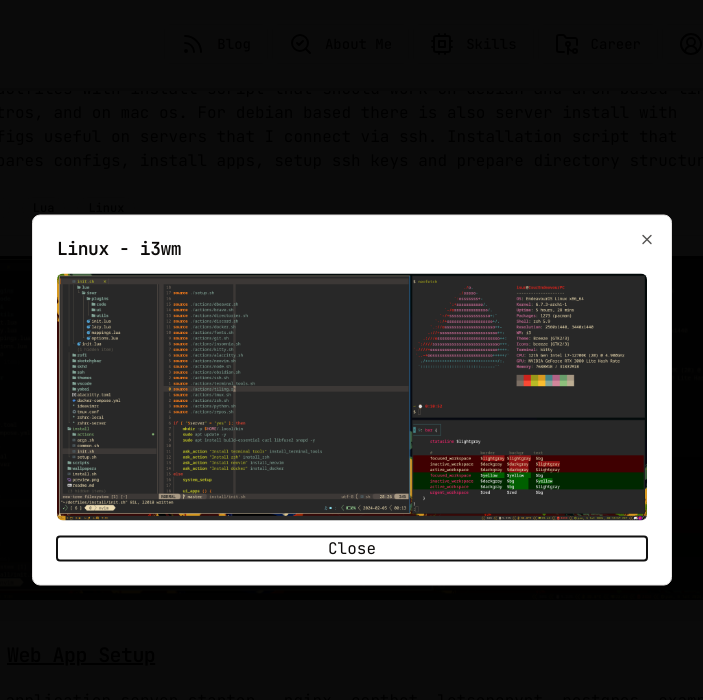
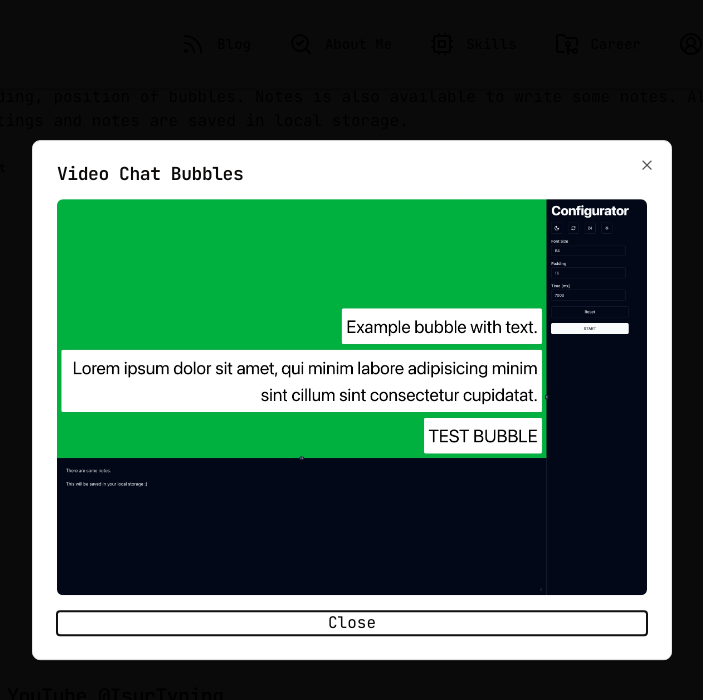
Before and after one commit to Isur/portfolio, a Next.js app: page / in a window 1280 px wide. Both pictures are taken after a click on the picture 640 px from the left and 427 px from the top of the page. Shown: the top 700 px of the page, without its empty margins (288-991 px from the left). Built offline with nearby package versions, Linux system fonts and the light colour scheme.

Commit message:
Personal updates

```diff
--- a/src/components/panels/personal.tsx
+++ b/src/components/panels/personal.tsx
@@ -17,6 +17,7 @@
   <a
     className="hover:shadow-xd text-xl underline flex flex-row gap-5"
     href={href}
+    target="_blank"
   >
     <Github />
     {name}
@@ -46,7 +47,7 @@
 );
 
 export const Personal: FC = () => {
-  const videoId = "7GJktvVaytI";
+  const videoId = "wnWMS4X1R7E";
   return (
     <div className="flex flex-col grow gap-5 p-10 justify-center items-center min-w-[300px] max-w-[900px]">
       <SomethingPersonal
@@ -67,11 +68,34 @@
         url="https://chat-bubbles.isur.dev"
         description="App that allows to create video chat bubbles that might be used on videos/streams. App has green background and typing creates bubbles like in chat. There is also possibility to change some settings like font size or padding, position of bubbles. Notes is also available to write some notes. All settings and notes are saved in local storage."
       />
+      <Dialog>
+        <DialogTrigger asChild>
+          <Image
+            src="/video-chat-bubble.jpeg"
+            alt="chat-bubbles"
+            className="rounded-md object-cover hover:cursor-pointer"
+            width={211 * 3}
+            height={142 * 3}
+          />
+        </DialogTrigger>
+        <DialogOverlay />
+        <DialogContent className="">
+          <DialogTitle> Video Chat Bubbles </DialogTitle>
+          <Image
+            src="/video-chat-bubble.jpeg"
+            alt="chat-bubbles"
+            className="rounded-md object-cover"
+            width={2117}
+            height={1420}
+          />
+          <DialogClose> Close </DialogClose>
+        </DialogContent>
+      </Dialog>
       <SomethingPersonal
         name="YouTube @IsurTyping"
         skills={["Typing", "Keyboard", "Video editing"]}
         url="https://youtube.com/@IsurTyping"
-        description="My YouTube channel where I upload typing videos. Daily short and weekly full video. I utilize here my other project - video chat bubbles."
+        description="My YouTube channel where I upload typing videos of me practing with tools like monkeytype or typing club. I utilize here my other project - video chat bubbles."
       />
       <iframe
         width="100%"
@@ -110,18 +134,6 @@
           <DialogClose> Close </DialogClose>
         </DialogContent>
       </Dialog>
-      <SomethingPersonal
-        name="Web App Setup"
-        skills={["nginx", "docker", "CI/CD"]}
-        url="https://github.com/Isur/web-app-setup"
-        description="Web application server starter - nginx, certbot, letsencrypt, postgres, example apps and github workflows for testing and deploying. Easy to use and modify for new projects that are deployed on linux server."
-      />
-      <SomethingPersonal
-        name="TS Start"
-        skills={["TypeScript", "Docker", "jest"]}
-        url="https://github.com/Isur/ts-start"
-        description="Starter for Typescript app with scripts, swc, jest, eslint, prettier, dockerfile, docker compose and all configs. Great start for PoC or some testing without need to setup everything from scratch."
-      />
     </div>
   );
 };
--- a/src/components/panels/projects.tsx
+++ b/src/components/panels/projects.tsx
@@ -132,7 +132,7 @@
         developers and helping them with React, Node.
       </p>
 
-      <h1 className="text-xl"> ALM Services Technology Group </h1>
+      <h1 className="text-3xl"> ALM Services Technology Group </h1>
 
       {PROJECTS_ALM.map((project) => (
         <ProjectItemCard key={project.title} {...project} />
@@ -146,7 +146,7 @@
         experienced developers.
       </p>
 
-      <h1 className="text-xl"> Estimity </h1>
+      <h1 className="text-3xl"> Estimity </h1>
 
       {PROJECTS_ESTIMITY.map((project) => (
         <ProjectItemCard key={project.title} {...project} />
```
Also changed, not shown: public/video-chat-bubble.jpeg (added).
